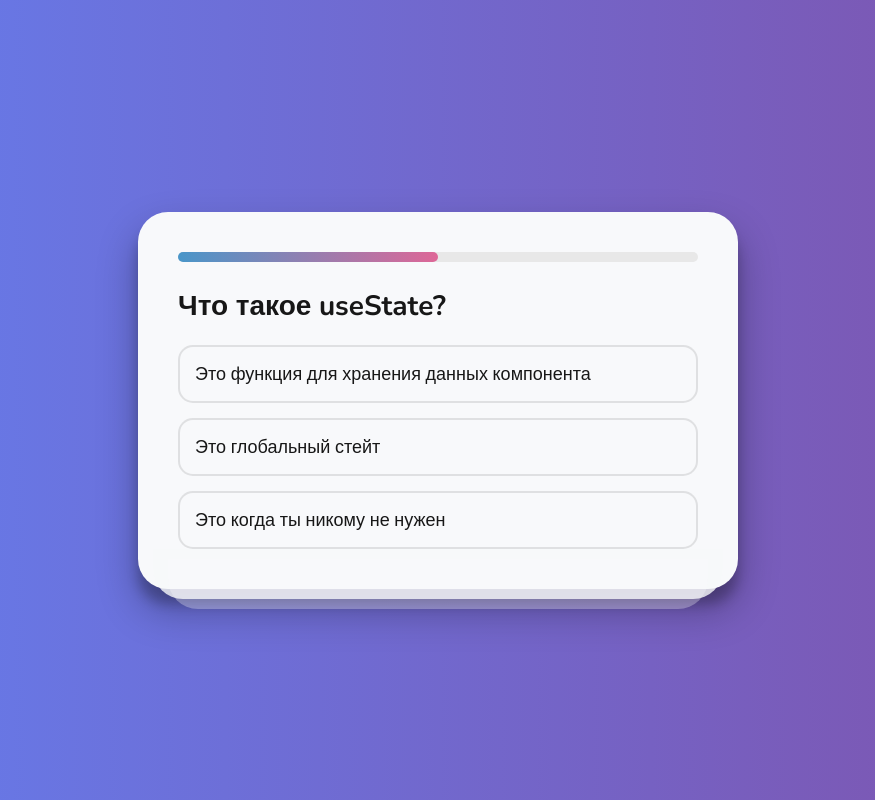
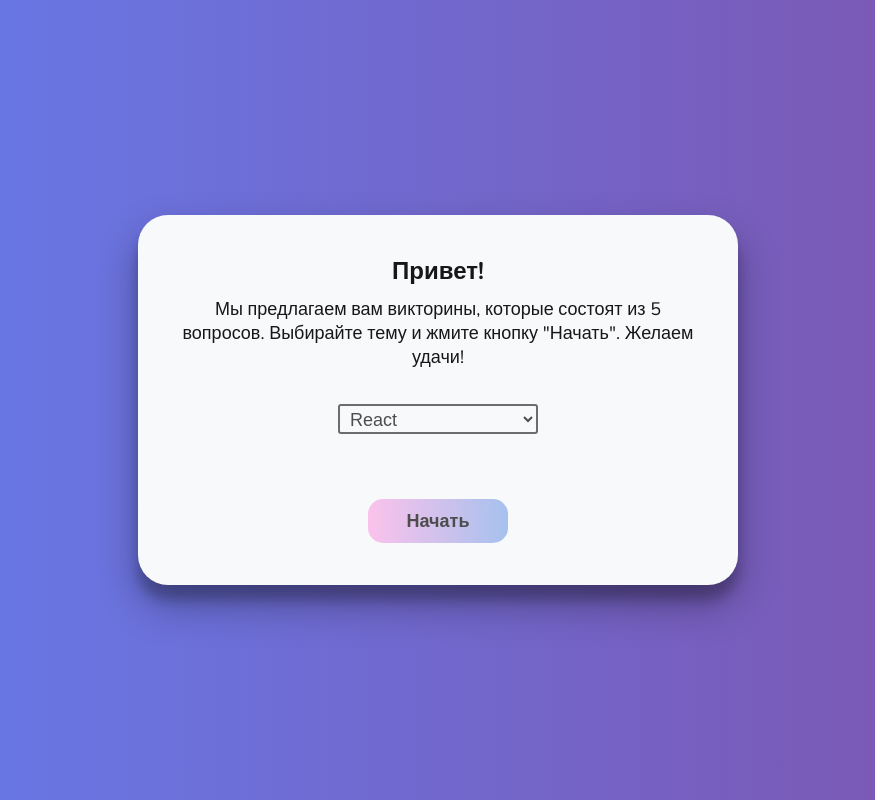
Before and after one commit to Krasivoe/quiz-react, a React (Create React App) app: page / in a window 1280 px wide. Shown: the whole page, without its empty margins (202-1077 px from the left). Built offline with nearby package versions, Linux system fonts and the light colour scheme.

Commit message:
add logic

```diff
--- a/src/App.js
+++ b/src/App.js
@@ -2,13 +2,74 @@ import './styles/App.scss';
 import Game from './components/Game/Game.jsx';
 import Result from './components/Result/Result.jsx';
 import Home from './components/Home/Home.jsx';
+import { useEffect, useState } from 'react';
+import { useFetching } from './hooks/useFetching.js';
+import { shuffleQuestions } from "./utils/ShuffleQuestions.js";
 
-const App = () => (
-  <div className="App">
-    <Game />
-    {/*<Result />*/}
-    {/*<Home />*/}
-  </div>
-);
+const App = () => {
+  const [activeContent, setActiveContent] = useState({
+    home: true,
+    game: false,
+    result: false
+  });
+  const [theme, setTheme] = useState('');
+  const [data, setData] = useState(null);
+  const [questions, setQuestions] = useState(null);
+  const [fetching, isLoading, error] = useFetching(async () => {
+    const url = theme === 'React' ? 'data/ReactQuestions.json' : 'data/JsQuestions.json';
+    const response = await fetch(url);
+    const data = await response.json();
+    setData(data);
+  });
+  const [needFetch, setNeedFetch] = useState(false);
+  const [score, setScore] = useState(0);
+
+  useEffect(() => {
+    setNeedFetch(true);
+  }, []);
+
+  useEffect(() => {
+    if (data && activeContent.game) {
+      setQuestions(shuffleQuestions([...data]).slice(0, 5));
+      setScore(0);
+    }
+  }, [data, activeContent]);
+
+  const startGame = () => {
+    if (needFetch) {
+      void fetching();
+      setNeedFetch(false);
+    }
+    setActiveContent({ ...activeContent, home: false, game: true });
+  };
+
+  return (
+    <div className="App">
+      {activeContent.home && (
+        <Home theme={theme} setTheme={setTheme} setNeedFetch={setNeedFetch} onStart={startGame} />
+      )}
+
+      {activeContent.game && (
+        <Game
+          active={activeContent}
+          setActive={setActiveContent}
+          questions={questions}
+          isLoading={isLoading}
+          error={error}
+          setScore={setScore}
+        />
+      )}
+
+      {activeContent.result && (
+        <Result
+          active={activeContent}
+          setActive={setActiveContent}
+          questions={questions}
+          score={score}
+        />
+      )}
+    </div>
+  );
+};
 
 export default App;
--- a/src/components/Game/Game.jsx
+++ b/src/components/Game/Game.jsx
@@ -1,16 +1,51 @@
 import styles from './Game.module.scss';
+import { useEffect, useState } from 'react';
+import Loader from '../UI/Loader/Loader.jsx';
 
-const Game = () => {
+const Game = ({ active, setActive, questions, error, isLoading, setScore }) => {
+  const [step, setStep] = useState(0);
+  const [currentQuestion, setCurrentQuestion] = useState(null);
+  const [progress, setProgress] = useState(0);
+
+  useEffect(() => {
+    if (questions) {
+      setCurrentQuestion(questions[step]);
+      setProgress(Math.round((step / (questions.length - 1)) * 100));
+    }
+    if (step === 5) {
+      setActive({ ...active, game: false, result: true });
+    }
+  }, [questions, step, active, setActive]);
+
+  const chooseAnswer = answer => {
+    if (answer === currentQuestion.correct) {
+      setScore(score => score + 1);
+    }
+    setStep(step => step + 1);
+  };
+
+  if (isLoading) {
+    return <Loader />;
+  }
+
+  if (error) {
+    return <h1 style={{ textAlign: 'center' }}>{`Ошибка загрузки! ${error}`}</h1>;
+  }
+
   return (
     <div className={[styles.game, styles.last1, styles.last2].join(' ')}>
       <div className={styles.progress}>
-        <div style={{ width: '50%' }} className={styles.line} />
+        <div style={{ width: `${progress}%` }} className={styles.line} />
       </div>
-      <h1>Что такое useState?</h1>
+
+      <h2>{currentQuestion?.title}</h2>
+
       <ul className={styles.list}>
-        <li className={styles.answer}>Это функция для хранения данных компонента</li>
-        <li className={styles.answer}>Это глобальный стейт</li>
-        <li className={styles.answer}>Это когда ты никому не нужен</li>
+        {currentQuestion?.answers.map((item, idx) => (
+          <li className={styles.answer} onClick={() => chooseAnswer(idx)} key={idx}>
+            {item}
+          </li>
+        ))}
       </ul>
     </div>
   );
--- a/src/components/Game/Game.module.scss
+++ b/src/components/Game/Game.module.scss
@@ -48,6 +48,7 @@
     width: 80%;
     background: #4996c9;
     background: linear-gradient(to right, #4996c9, #de6797);
+    transition: width 0.2s linear;
   }
 }
 
--- a/src/components/Home/Home.jsx
+++ b/src/components/Home/Home.jsx
@@ -1,11 +1,23 @@
 import styles from './Home.module.scss';
 import Button from '../UI/Button/Button.jsx';
 import Select from '../UI/Select/Select.jsx';
-import { useState } from 'react';
+import { useEffect, useMemo } from 'react';
 
-const Home = () => {
-  const options = [{ value: 'React' }, { value: 'JavaScript' }];
-  const [select, setSelect] = useState(options[0].value);
+const Home = ({ theme, setTheme, setNeedFetch, onStart }) => {
+  const options = useMemo(() => [{ value: 'React' }, { value: 'JavaScript' }], []);
+
+  useEffect(() => {
+    if (!theme) {
+      setTheme(options[0].value);
+      return;
+    }
+    setTheme(theme);
+  }, [theme, setTheme, options]);
+
+  const onChangeSelect = selected => {
+    setNeedFetch(true);
+    setTheme(selected);
+  };
 
   return (
     <div className={styles.home}>
@@ -15,9 +27,9 @@ const Home = () => {
         &quot;Начать&quot;. Желаем удачи!
       </p>
       <div className={styles.selectArea}>
-        <Select value={select} onChange={selected => setSelect(selected)} options={options} />
+        <Select value={theme} onChange={selected => onChangeSelect(selected)} options={options} />
       </div>
-      <Button className={styles.btn} purpose="success">
+      <Button className={styles.btn} purpose="success" onClick={onStart}>
         Начать
       </Button>
     </div>
--- a/src/components/Result/Result.jsx
+++ b/src/components/Result/Result.jsx
@@ -3,20 +3,38 @@ import logoGood from '../../assets/images/results/cool.png';
 import logoTry from '../../assets/images/results/try.png';
 import logoBad from '../../assets/images/results/cry.png';
 import Button from '../UI/Button/Button.jsx';
+import { useMemo, useState } from 'react';
 
-const Result = () => {
+const Result = ({ active, setActive, questions, score }) => {
+  const [logo, setLogo] = useState(logoBad);
+
+  useMemo(() => {
+    if (score > 1) setLogo(logoTry);
+    if (score === 5) setLogo(logoGood);
+  }, [score]);
+
+  const moveHome = () => {
+    setActive({ ...active, result: false, home: true });
+  };
+
+  const moveGame = () => {
+    setActive({ ...active, result: false, game: true });
+  };
+
   return (
     <div className={styles.result}>
-      <img src={logoTry} alt="result" width="150" height="150" />
-      <h2>Правильных ответов 3 из 10</h2>
+      <img src={logo.toString()} alt="result" width="150" height="150" />
+      <h2>
+        Правильных ответов: {score} из {questions.length}
+      </h2>
       <div className={styles.buttons}>
-        <Button className={styles.btn} purpose="main">
+        <Button className={styles.btn} purpose="main" onClick={moveHome}>
           Главная
         </Button>
         <Button className={styles.btn} purpose="info">
-          Резульаты
+          Результаты
         </Button>
-        <Button className={styles.btn} purpose="success">
+        <Button className={styles.btn} purpose="success" onClick={moveGame}>
           Еще раз
         </Button>
       </div>
--- /dev/null
+++ b/src/utils/ShuffleQuestions.js
@@ -0,0 +1,7 @@
+export const shuffleQuestions = array => {
+  for (let i = array.length - 1; i > 0; i--) {
+    let j = Math.floor(Math.random() * (i + 1));
+    [array[i], array[j]] = [array[j], array[i]];
+  }
+  return array;
+};
```
